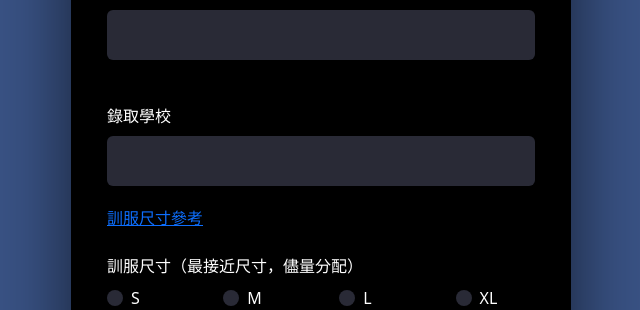
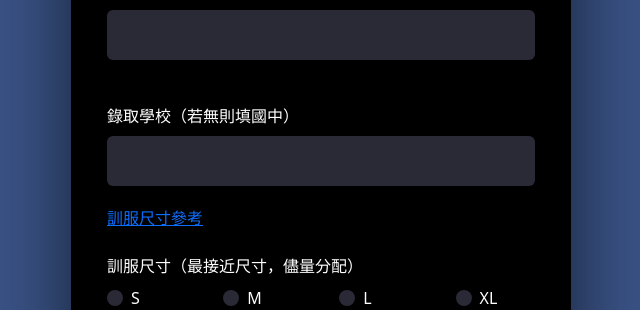
Before and after one commit to Timothychen00/izcc2022summer, a Flask app: page /join in a window 1280 px wide. Shown: the part 275-585 px from the top of the page, without its empty margins (319-959 px from the left). Run offline with Flask 2, Linux system fonts and the light colour scheme.

Commit message:
錄取學校+換行

```diff
--- a/templates/join.html
+++ b/templates/join.html
@@ -29,7 +29,7 @@
                     {% endfor %}
                     {% endif %}
                     </ul>
-                <label for="old-school" class="form-label text-white ms-4 mt-4">錄取學校</label>
+                <label for="old-school" class="form-label text-white ms-4 mt-4">錄取學校（若無則填國中）</label>
                     <div class="mx-4">
                         {{form.old_school(class_='form-control')}}
                     </div>
```
